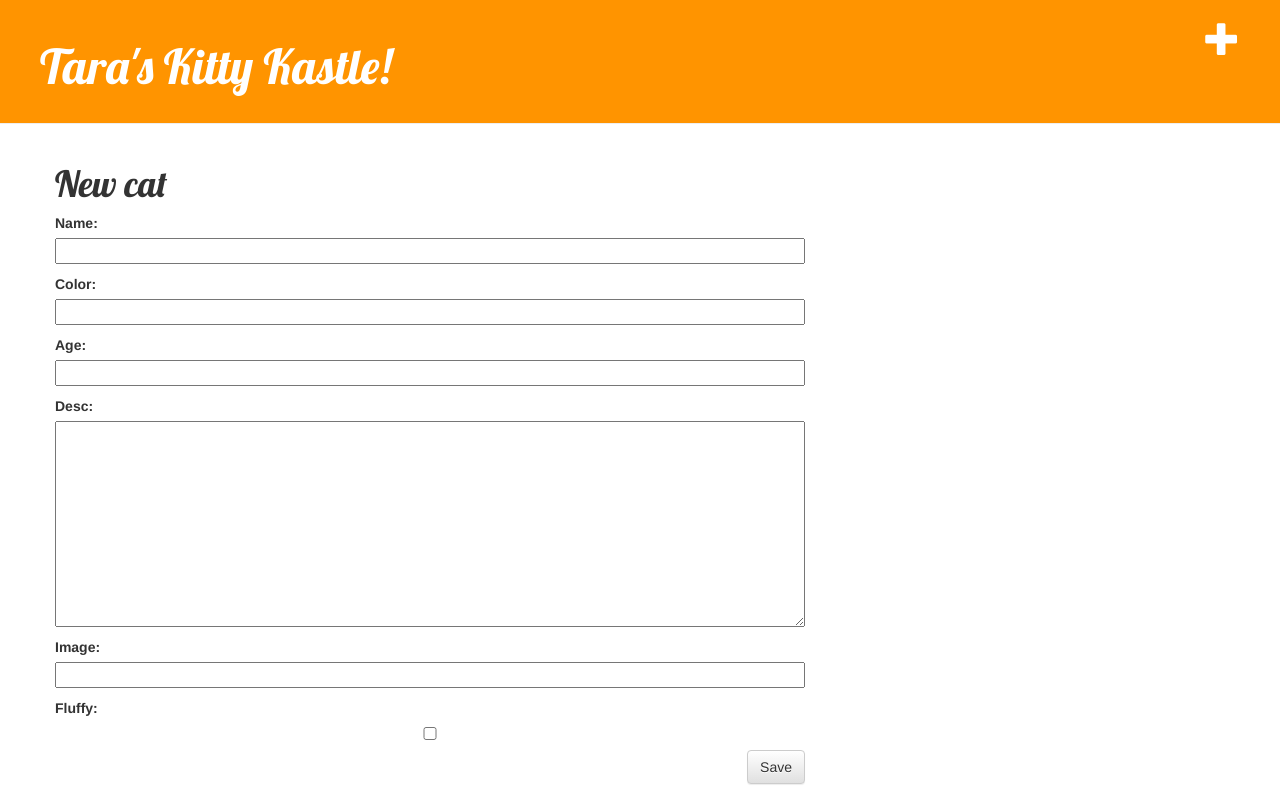
After one commit to k0d3k1ttn/critter_site, a Django app: a page that uses cat_shelter/templates/cat_shelter/base.html in a window 1280 px wide. The commit adds this page. Run offline with Django 3.2, Linux system fonts and the light colour scheme; some libraries are stand-ins or nearby versions.

Commit message:
Added form and edit

```diff
--- /dev/null
+++ b/cat_shelter/forms.py
@@ -0,0 +1,9 @@
+from django import forms
+
+from .models import Cat
+
+class CatForm(forms.ModelForm):
+
+  class Meta:
+    model = Cat
+    fields = ("name", "color", "age", "desc", "image", "fluffy",)
--- a/cat_shelter/templates/cat_shelter/base.html
+++ b/cat_shelter/templates/cat_shelter/base.html
@@ -8,13 +8,17 @@
   </head>
   <body>
     <div class="page-header">
-      <h1><a href="/">Tara's Kitty Kastle</a></h1>
+      <a href="{% url 'cat_shelter.views.cat_new' %}" class="top-menu"><span class="glyphicon glyphicon-plus"></span></a>
+      <h1><a href="">Tara's Kitty Kastle!</a></h1>
     </div>
+
     <div class="content container">
-      <div class="col-md-8">
-      {% block content %}
-      {% endblock %}
-      </div>
+        <div class="row">
+            <div class="col-md-8">
+            {% block content %}
+            {% endblock %}
+            </div>
+        </div>
     </div>
   </body>
 </html>
--- /dev/null
+++ b/cat_shelter/templates/cat_shelter/cat_edit.html
@@ -0,0 +1,9 @@
+{% extends 'cat_shelter/base.html' %}
+
+{% block content %}
+  <h1>New cat</h1>
+  <form method ="POST" class="post-form">{% csrf_token %}
+    {{ form.as_p }}
+    <button type="submit" class="save btn btn-default">Save</button>
+  </form>
+{% endblock %}
--- a/cat_shelter/urls.py
+++ b/cat_shelter/urls.py
@@ -4,4 +4,6 @@ from . import views
 urlpatterns = [
     url(r'^$', views.current_cats),
     url(r'^kitty/(?P<pk>[0-9]+)/$', views.cat_detail),
+    url(r'^cat/new/$', views.cat_new, name='cat_new'),
+    url(r'^cat/(?P<pk>[0-9]+)/edit/$', views.cat_edit, name='cat_edit'),
 ]
--- a/cat_shelter/views.py
+++ b/cat_shelter/views.py
@@ -1,5 +1,6 @@
-from django.shortcuts import render, get_object_or_404
+from django.shortcuts import render, get_object_or_404, redirect
 from .models import Cat
+from .forms import CatForm
 
 # Create your views here.
 
@@ -10,3 +11,24 @@ def current_cats(request):
 def cat_detail(request, pk):
   cat = get_object_or_404(Cat, pk=pk)
   return render(request, 'cat_shelter/cat_detail.html', {'cat':cat})
+
+def cat_new(request):
+  if request.method == "POST":
+    form = CatForm(request.POST)
+    if form.is_valid():
+      cat = form.save()
+      return redirect('cat_shelter.views.cat_detail', pk=cat.pk)
+  else:
+    form = CatForm()
+  return render(request, 'cat_shelter/cat_edit.html', {'form': form})
+
+def cat_edit(request, pk):
+  cat = get_object_or_404(Cat, pk=pk)
+  if request.method == "POST":
+    form = CatForm(request.POST, instance=cat)
+    if form.is_valid():
+      cat = form.save()
+      return redirect('cat_shelter.views.cat_detail', pk=cat.pk)
+  else:
+    form = CatForm(instance=cat)
+  return render(request, 'cat_shelter/cat_edit.html', {'form': form})
```
Also changed, not shown: cat_shelter/templates/cat_shelter/cat_detail.html (+5 -9 lines).
